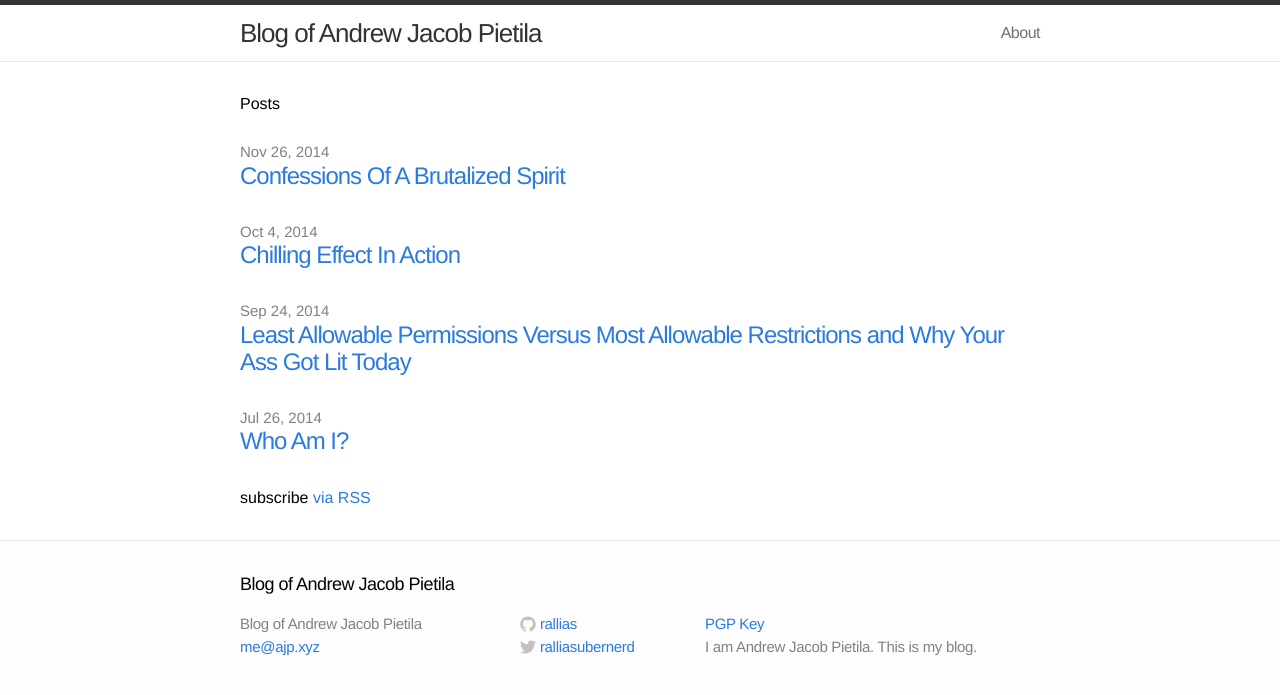
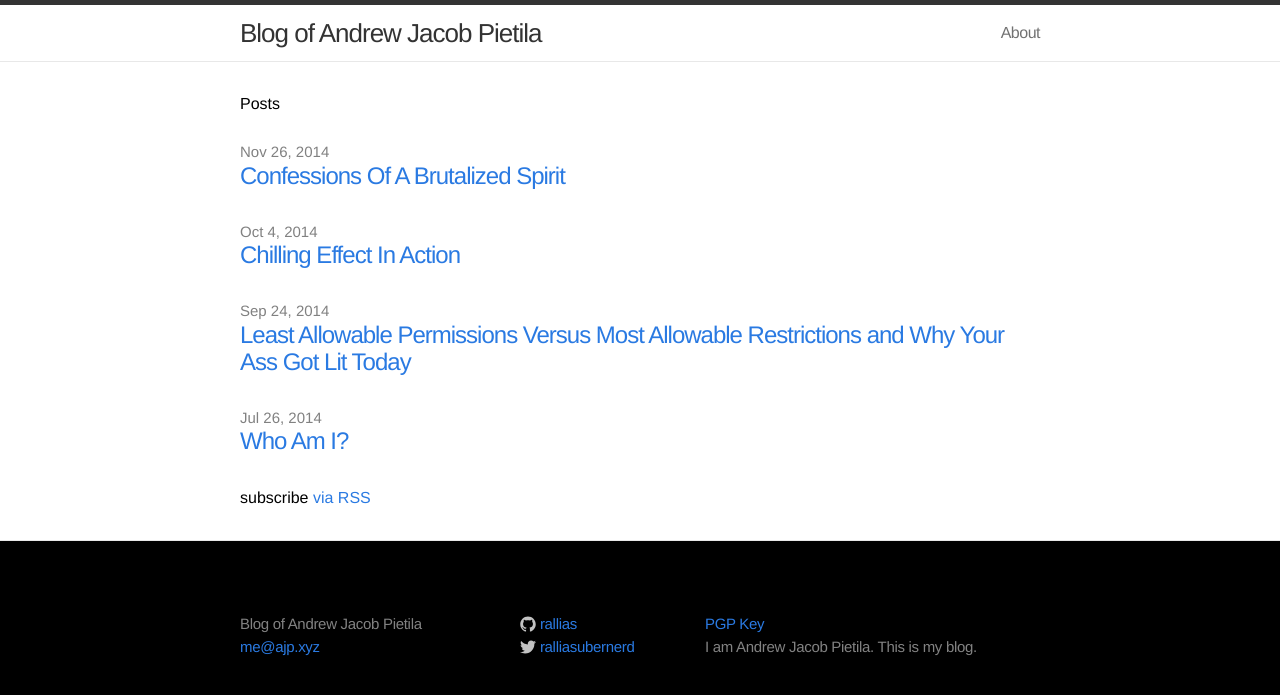
Before and after one commit to rallias/ajp.xyz, a Jekyll site: the page built from index.html, in a window 1280 px wide. Shown: the top 695 px of the page. Built offline with Jekyll 4.4.1, drawn with Linux system fonts in a browser that asks for light colours.

Commit message:
Update main.css
Testing some CSS.

```diff
--- a/css/main.css
+++ b/css/main.css
@@ -13,7 +13,7 @@ body {
   font-size: 16px;
   line-height: 1.5;
   font-weight: 300;
-  background-color: #fdfdfd;
+  background-color: #000000;
 }
 
 h1, h2, h3, h4, h5, h6 { font-size: 100%; font-weight: 400; }
```
